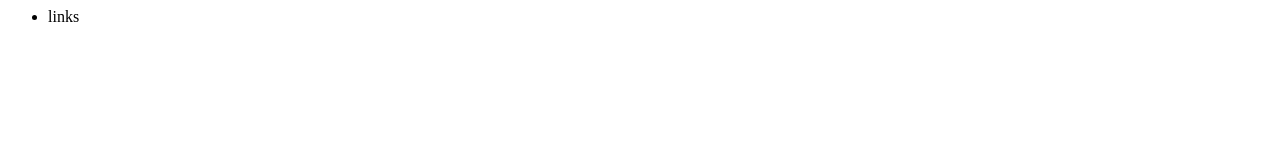
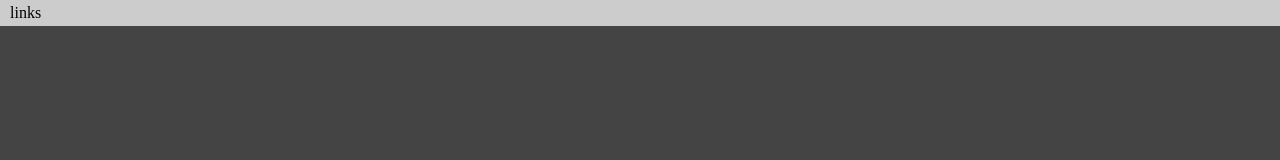
Before and after one commit to mose/mail2web, a plain HTML site: page web/nav.html in a window 1280 px wide. Drawn offline with Linux system fonts and the light colour scheme.

Commit message:
base styling

```diff
--- a/web/nav.html
+++ b/web/nav.html
@@ -1,4 +1,23 @@
 <html>
+<style>
+body {
+  margin: 0;
+  padding: 0;
+  background-color: #444;
+}
+ul {
+  margin: 0;
+  padding: 0;
+}
+li {
+  margin: 0;
+  padding: 4px 10px;
+  background-color: #ccc;
+}
+li a {
+  text-decoration: none;
+}
+</style>
 
 <ul>
 <li>links</li>
```
Also changed, not shown: web/index.html (+4 -2 lines).
